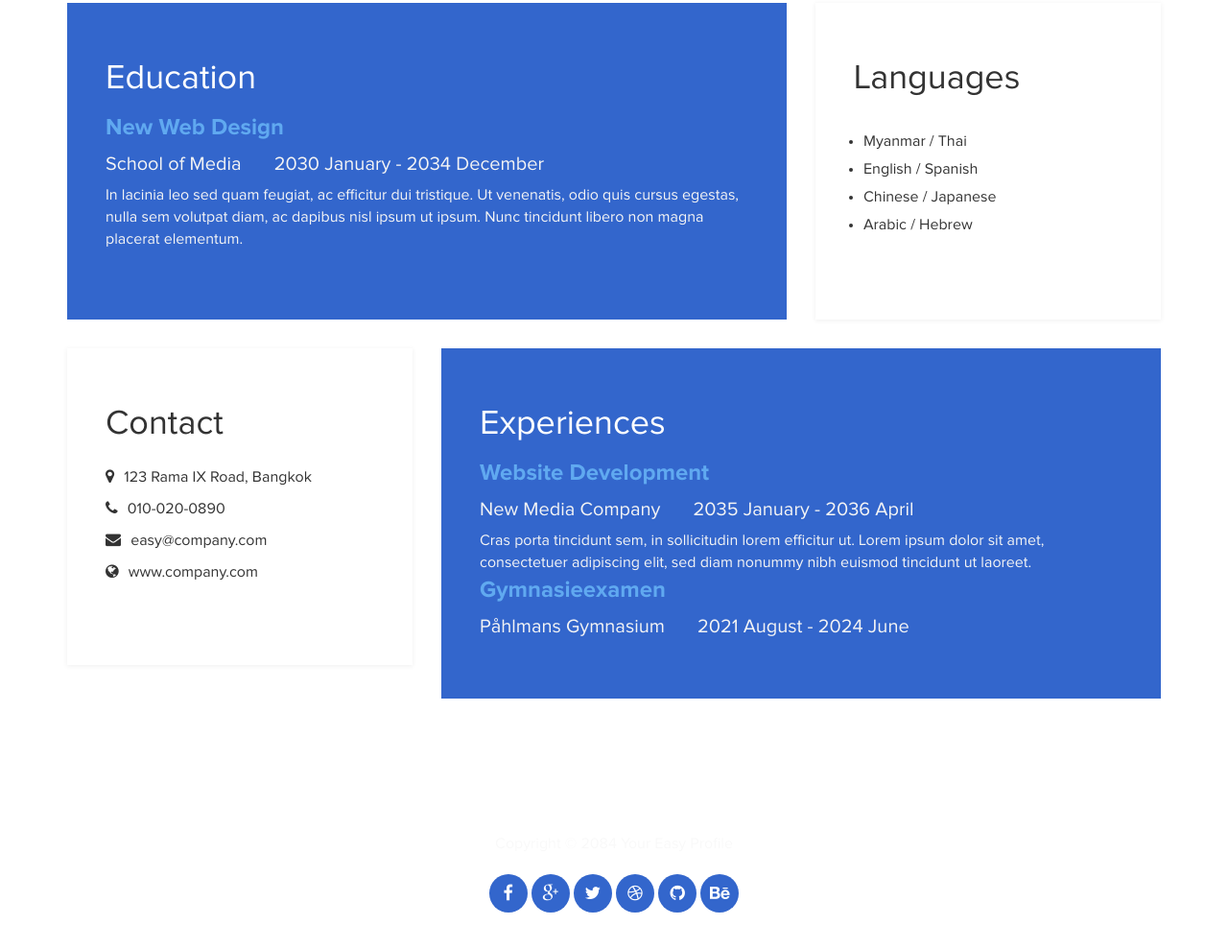
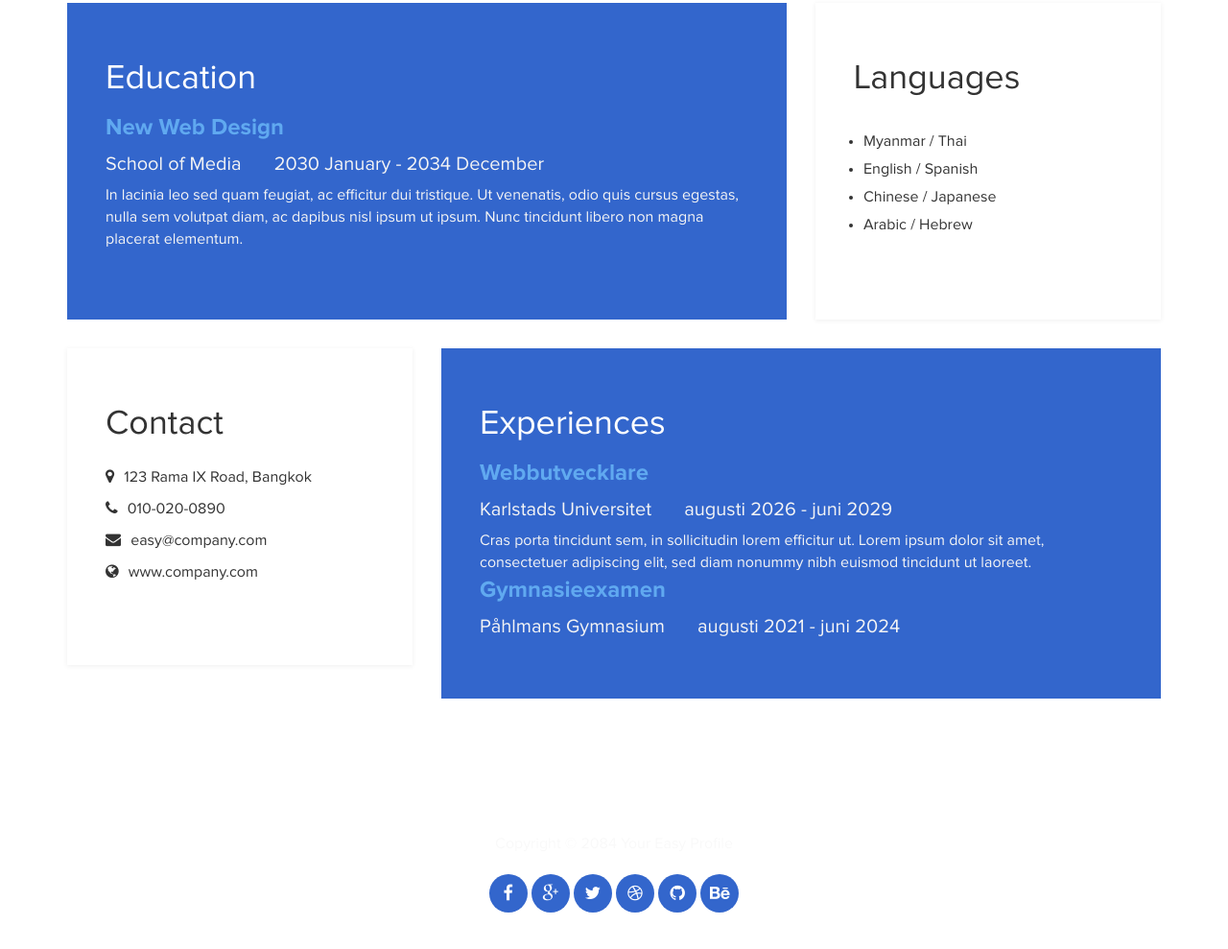
Before and after one commit to nygwal/nygwal.github.io, a plain HTML site: page index.html in a window 1280 px wide. Shown: the part 2333-3322 px from the top of the page at 96% size. Drawn offline with Linux system fonts and the light colour scheme.

Commit message:
Update index.html

```diff
--- a/index.html
+++ b/index.html
@@ -121,13 +121,13 @@ http://www.templatemo.com/tm-467-easy-profile
 			<div class="experience">
 				<h2 class="white">Experiences</h2>
 					<div class="experience-content">
-						<h4 class="experience-title accent">Website Development</h4>
-						<h5>New Media Company</h5><span></span>
-						<h5>2035 January - 2036 April</h5>
-						<p class="education-description">Cras porta tincidunt sem, in sollicitudin lorem efficitur ut. Lorem ipsum dolor sit amet, consectetuer adipiscing elit, sed diam nonummy nibh euismod tincidunt ut laoreet.</p>
+						<h4 class="experience-title accent">Webbutvecklare</h4>
+						<h5>Karlstads Universitet</h5><span></span>
+						<h5>augusti 2026 - juni 2029</h5>
+						<p class="education-description">Cras porta tincidunt sem, in sollicitudin lorem efficitur ut. Lorem ipsum dolor sit amet, consectetuer adipiscing elit, sed diam nonummy nibh euismod tincidunt ut laoreet.</p><div></div>
 						<h4 class= "experience-title accent">Gymnasieexamen</h4>
 						<h5>Påhlmans Gymnasium</h5><span></span>
-						<h5>2021 August - 2024 June</h5>
+						<h5>augusti 2021 - juni 2024</h5>
 					</div>
 			</div>
 		</div>
```
